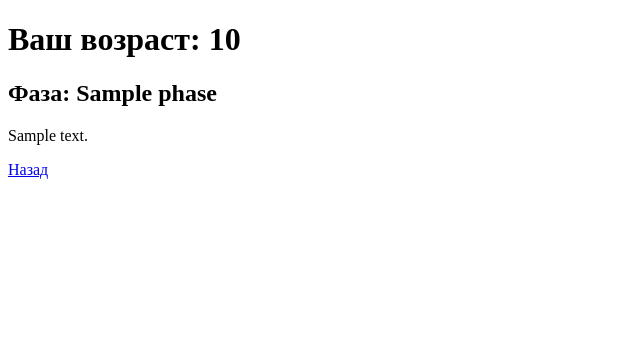
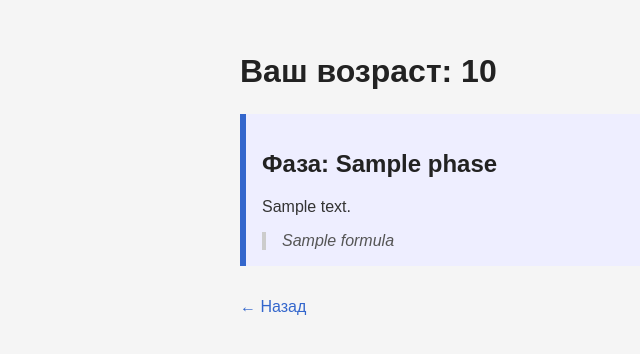
Before and after one commit to Nigrasab/sfiral-horoscope-app, a Flask app: template templates/result.html in a window 1280 px wide. Shown: the top 354 px of the page, without its empty margins (0-640 px from the left). Run offline with Flask 3, Linux system fonts and the light colour scheme; the template is opened without the code that fills it: most values are stand-ins (such as "Sample title", 1, 10 or a date in 2020).

Commit message:
result.html

```diff
--- a/templates/result.html
+++ b/templates/result.html
@@ -3,11 +3,48 @@
 <head>
   <meta charset="UTF-8">
   <title>Результат</title>
+  <style>
+    body {
+      font-family: sans-serif;
+      background: #f5f5f5;
+      padding: 2em;
+      color: #333;
+      max-width: 800px;
+      margin: auto;
+    }
+    h1, h2 {
+      color: #222;
+    }
+    .phase-block {
+      background-color: #eef;
+      border-left: 6px solid #3366cc;
+      padding: 1em;
+      margin-top: 1.5em;
+    }
+    blockquote {
+      font-style: italic;
+      color: #555;
+      margin: 1em 0 0 0;
+      padding-left: 1em;
+      border-left: 4px solid #ccc;
+    }
+    a {
+      display: inline-block;
+      margin-top: 2em;
+      text-decoration: none;
+      color: #3366cc;
+    }
+  </style>
 </head>
 <body>
   <h1>Ваш возраст: {{ age }}</h1>
-  <h2>Фаза: {{ phase }}</h2>
-  <p>{{ text }}</p>
-  <p><a href="/">Назад</a></p>
+  <div class="phase-block">
+    <h2>Фаза: {{ phase }}</h2>
+    <p>{{ text }}</p>
+    {% if formula %}
+    <blockquote>{{ formula }}</blockquote>
+    {% endif %}
+  </div>
+  <a href="/">← Назад</a>
 </body>
 </html>
```
